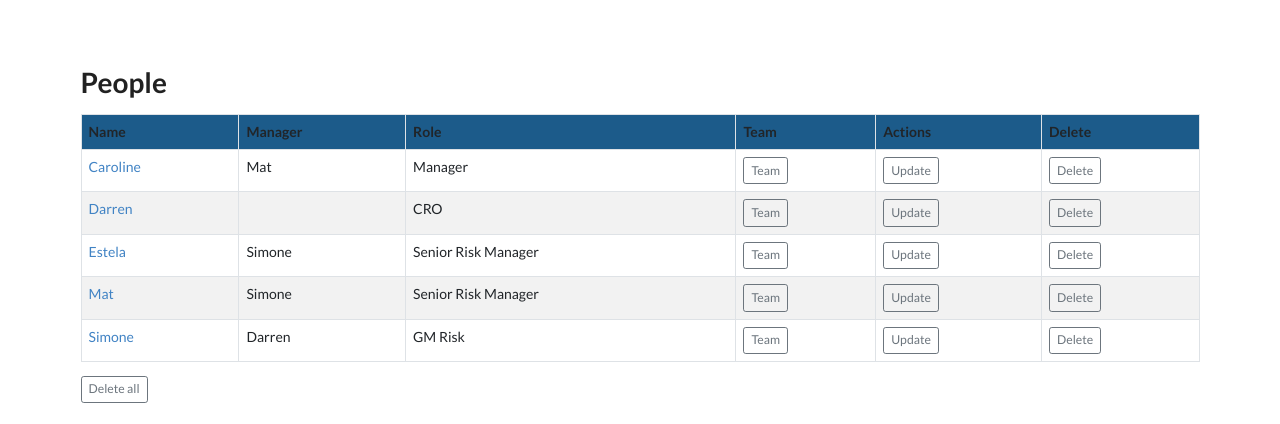
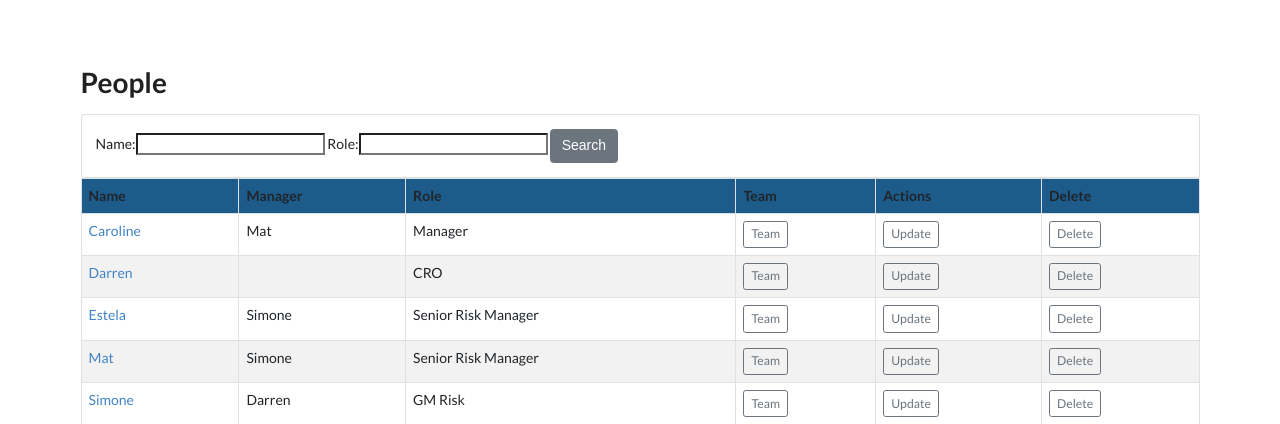
Before and after one commit to DarrenRobinson500/skills, a Django app: page /people_list in a window 1280 px wide. Shown: the part 48-472 px from the top of the page. Run offline with Django 3.2, Linux system fonts and the light colour scheme; data comes from the database, SQL or seed files in the repository; both versions use the stored data as it was after the commit; some libraries are stand-ins or nearby versions.

Commit message:
prep for heroku

```diff
--- /dev/null
+++ b/app/filters.py
@@ -0,0 +1,7 @@
+import django_filters
+from .models import *
+
+class PeopleFilter(django_filters.FilterSet):
+    class Meta:
+        model = People
+        fields = ("name", "role", )
--- a/app/views.py
+++ b/app/views.py
@@ -2,6 +2,7 @@ from django.shortcuts import render, redirect
 from django.db.models import Avg
 from .models import People, Skill_Cat, Skill_Level, Skill, Score, File, Target, Colour, Role_Level
 from .forms import FileForm, SkillForm, PeopleForm
+from .filters import *
 import openpyxl as xl
 
 def people_list(request):
@@ -13,7 +14,8 @@ def people_list(request):
         colour = Colour().save()
 
     list = People.objects.all().order_by('name')
-    return render(request, 'people_list.html', {'list': list, 'colour':colour})
+    filter = PeopleFilter()
+    return render(request, 'people_list.html', {'list': list, 'filter':filter, 'colour':colour})
 
 def people_team(request, id):
     if Colour.objects.filter(active=True).count() > 0:
--- a/skills/settings.py
+++ b/skills/settings.py
@@ -1,4 +1,5 @@
 from pathlib import Path
+import os
 
 # Build paths inside the project like this: BASE_DIR / 'subdir'.
 BASE_DIR = Path(__file__).resolve().parent.parent
@@ -112,18 +113,15 @@ MEDIA_ROOT = BASE_DIR / 'media'
 
 #DEFAULT_FILE_STORAGE = BASE_DIR / 'media/files'
 
-<<<<<<< HEAD:skills/settings/common.py
 STATIC_ROOT = os.path.join(BASE_DIR, 'static_pro')
 
 MEDIA_URL = '/media/'
 MEDIA_ROOT = os.path.join(BASE_DIR, 'media')
 
 DEFAULT_AUTO_FIELD = 'django.db.models.BigAutoField'
-=======
 
 
 # Default primary key field type
 # https://docs.djangoproject.com/en/3.2/ref/settings/#default-auto-field
 
 DEFAULT_AUTO_FIELD = 'django.db.models.BigAutoField'
->>>>>>> colours:skills/settings.py
--- a/skills/settings/common.py
+++ b/skills/settings/common.py
@@ -13,6 +13,7 @@ DJANGO_APPS = [
     'django.contrib.messages',
     'django.contrib.staticfiles',
     'app',
+    'django_filters'
 ]
 THIRD_PARTY_APPS = [
     'import_export',
--- a/templates/navbar.html
+++ b/templates/navbar.html
@@ -1,5 +1,5 @@
 {% load tags %}
-<nav class="navbar navbar-dark navbar-expand-xl" style="background-color: #{% colour_nav request%};">
+<nav class="navbar navbar-dark navbar-expand-xl" style="background-color: #{% colour_nav request %};">
   <div class="container-fluid">
     <a class="navbar-brand" href="{% url 'people_list' %}"> People </a>
     <button class="navbar-toggler" type="button" data-bs-toggle="collapse" data-bs-target="#navbarSupportedContent" aria-controls="navbarSupportedContent" aria-expanded="false" aria-label="Toggle navigation">
--- a/templates/people_list.html
+++ b/templates/people_list.html
@@ -1,6 +1,23 @@
 {% extends 'base.html'%}
 {% block content %}
 <h1>People</h1>
+<div class="row">
+    <div class="col">
+        <div class="card card-body">
+            <form method="get">
+                {{filter.form}}
+                <button class="btn btn-secondary" type="submit">
+                    Search
+                </button>
+
+            </form>
+        </div>
+
+    </div>
+
+</div>
+
+
 <table class='table table-striped table-hover table-bordered'>
     <tr style="background-color: #{{colour.primary_dark}};">
     <th>Name</th><th>Manager</th><th>Role</th><th>Team</th><th>Actions</th><th>Delete</th>
```
Also changed, not shown: db.sqlite3.
